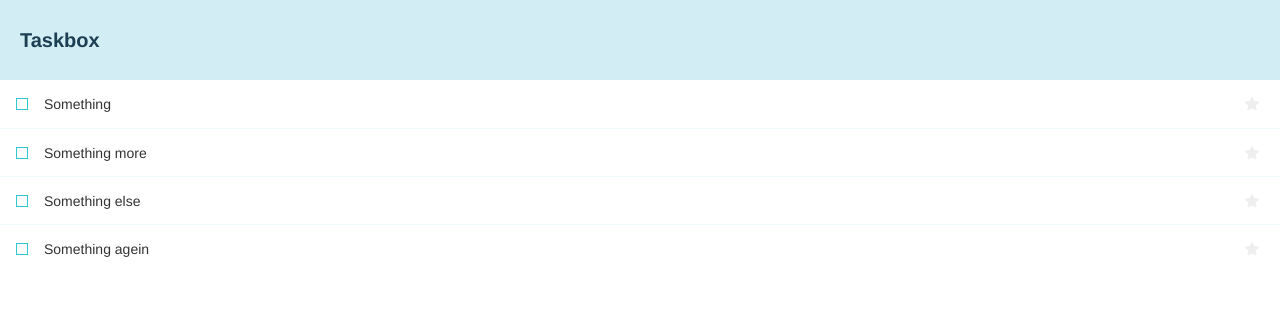
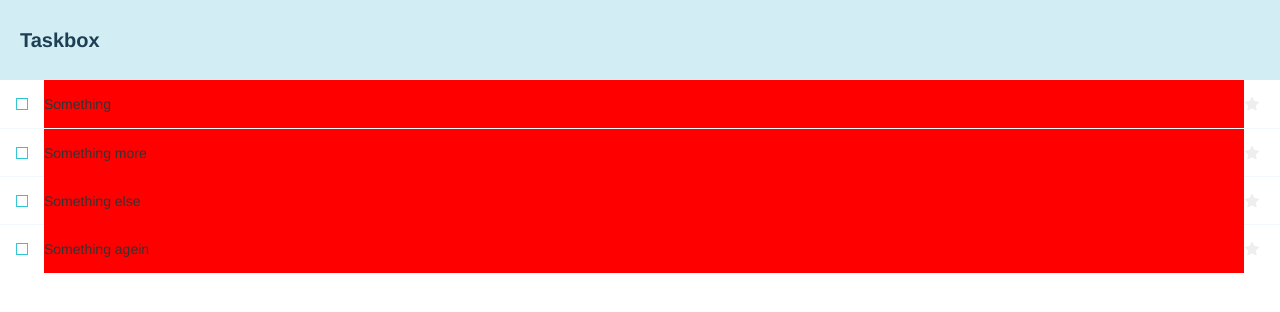
Before and after one commit to niwa-s/storybook-tutorial, a React (Create React App) app: page / in a window 1280 px wide. Shown: the top 312 px of the page. Built offline with nearby package versions, Linux system fonts and the light colour scheme; a web font is replaced by a local one.

Commit message:
change task background to red

```diff
--- a/src/components/Task.js
+++ b/src/components/Task.js
@@ -14,7 +14,7 @@ export default function Task({ task: {id, title, state }, onArchiveTask, onPinTa
                 <span className="checkbox-custom" onClick={() => onArchiveTask(id)} />
             </label>
             <div className="title">
-                <input type="text" value={title} readOnly={true} placeholder="Input title" />
+                <input type="text" value={title} readOnly={true} placeholder="Input title" style={{ background: 'red' }} />
             </div>
             <div className="actions" onClick={event => event.stopPropagation()}>
                 {state !== 'TASK_ARCHIVED' && (
```
